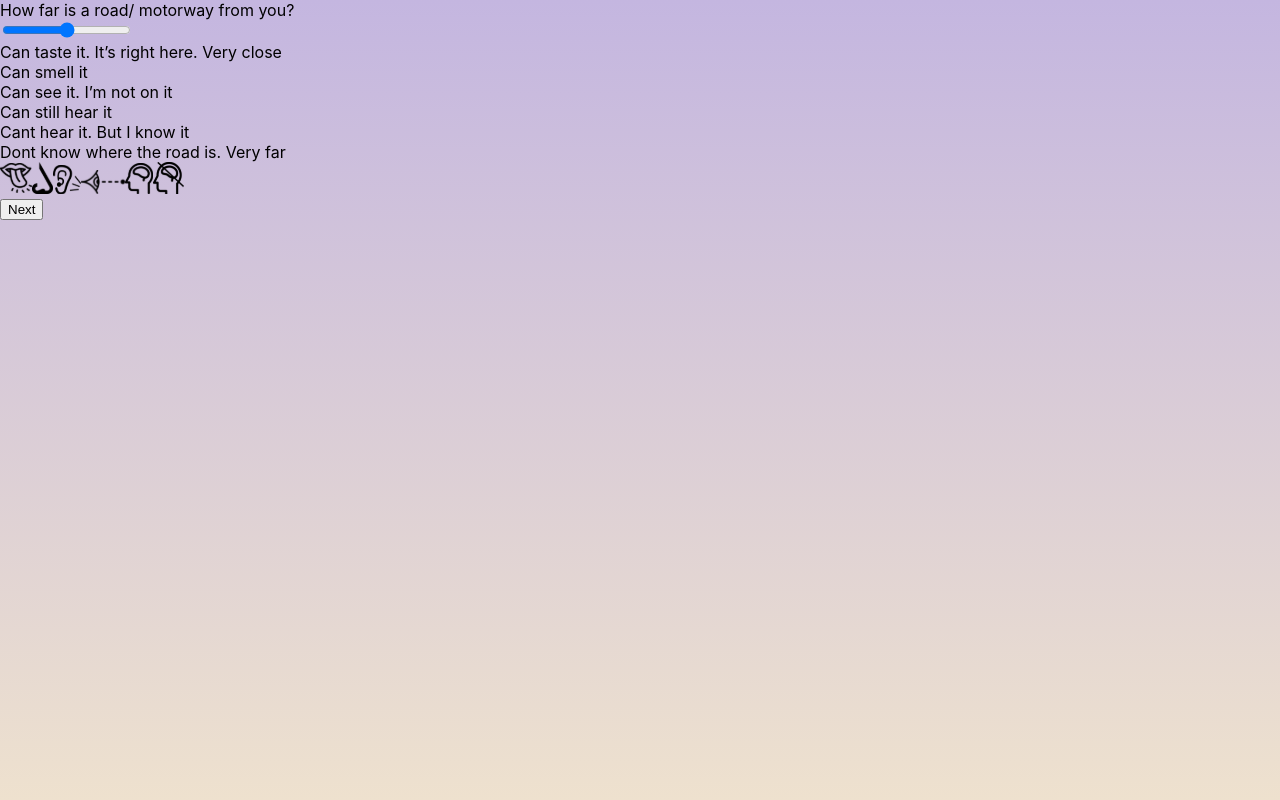
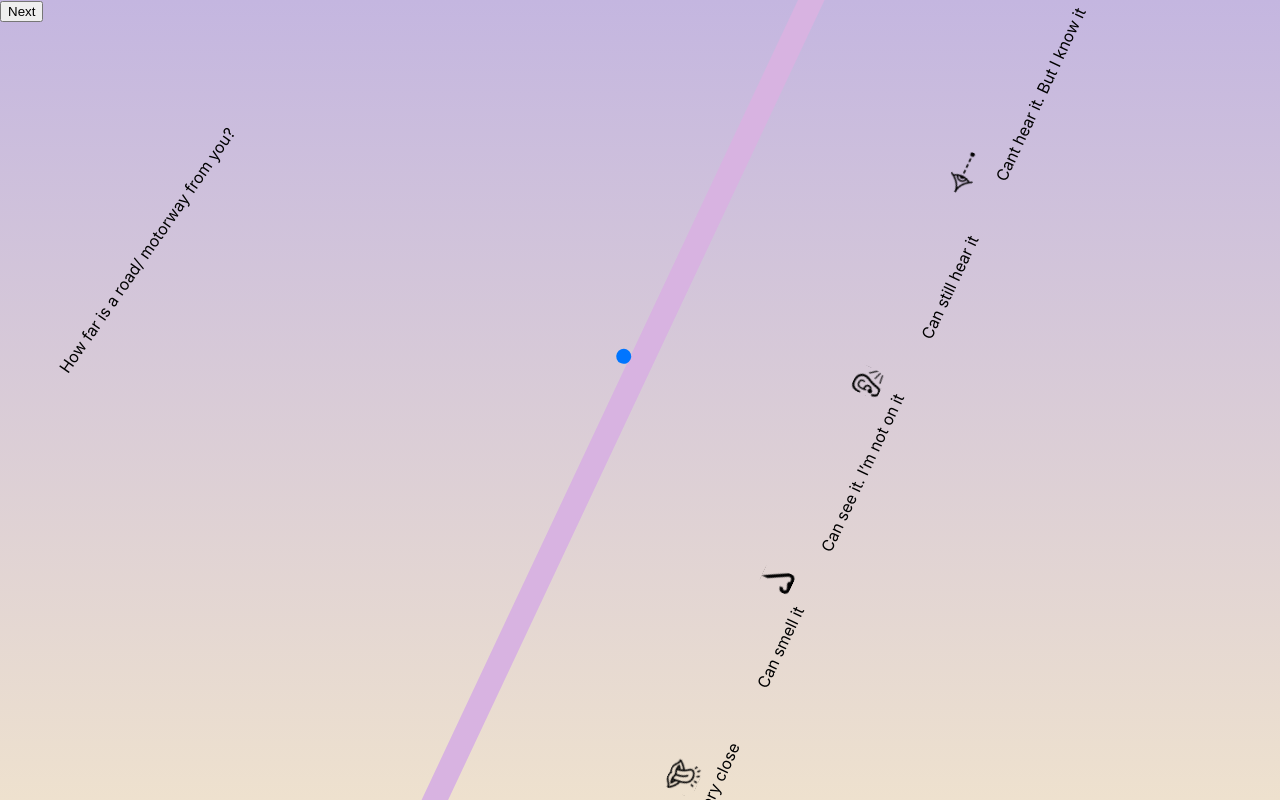
Before and after one commit to tanvibhakta/sultana-fieldness, a React (Create React App) app: page /question in a window 1280 px wide. Shown: the top 800 px of the page. Built offline with nearby package versions, Linux system fonts and the light colour scheme.

Commit message:
Initial styles for slider, labels

```diff
--- a/src/pages/css/question.css
+++ b/src/pages/css/question.css
@@ -6,3 +6,108 @@
 .question-container > * {
   height: 100vh;
 }
+
+.question_1-label {
+  position: absolute;
+  top: 30%;
+  transform: rotate(-55.14deg);
+}
+
+.question_1-input_range {
+  width: 95vh;
+}
+.question_1-input {
+  display: block;
+  width: 100%;
+  margin: 2rem 0;
+
+  position: absolute;
+  top: 40%;
+
+  transform: rotate(-0.18turn);
+}
+
+.question_1-datalist {
+  display: flex;
+  justify-content: space-evenly;
+
+  width: 120%;
+
+  position: absolute;
+  top: 42%;
+  left: 12%;
+
+  transform: rotate(-0.18turn);
+}
+
+.question_1-datalist > * {
+  padding: 0 1rem;
+}
+
+.question_1-datalist-helper {
+  display: flex;
+  justify-content: space-evenly;
+
+  width: 120%;
+
+  position: absolute;
+  top: 32%;
+  left: 12%;
+
+  transform: rotate(-0.18turn);
+}
+
+/**
+  This marks the beginning of styles for the element input of type range
+*/
+
+:root {
+  --track-color: #d8b3e1;
+  --thumb-color: #7a7373;
+}
+
+/* Styles for the thumb*/
+
+/* WebKit/Blink */
+input[type="range"]::-webkit-slider-thumb {
+  -webkit-appearance: none;
+  border: 1px solid var(--thumb-color);
+  height: 72px;
+  width: 14px;
+  border-radius: 0;
+  background: var(--thumb-color);
+  cursor: pointer;
+  margin-top: -14px; /* You need to specify a margin in Chrome, but in Firefox and IE it is automatic */
+}
+
+/* Firefox */
+input[type="range"]::-moz-range-thumb {
+  border: 1px solid var(--thumb-color);
+  height: 72px;
+  width: 14px;
+  border-radius: 0;
+  background: var(--thumb-color);
+  cursor: pointer;
+}
+
+/* Styles for the track*/
+
+/* WebKit/Blink */
+input[type="range"]::-webkit-slider-runnable-track {
+  width: 100%;
+  height: 24px;
+  cursor: pointer;
+  background: var(--track-color);
+}
+
+input[type="range"]:focus::-webkit-slider-runnable-track {
+  background: var(--track-color);
+}
+
+/* Firefox */
+input[type="range"]::-moz-range-track {
+  width: 100%;
+  height: 24px;
+  cursor: pointer;
+  background: var(--track-color);
+}
```
